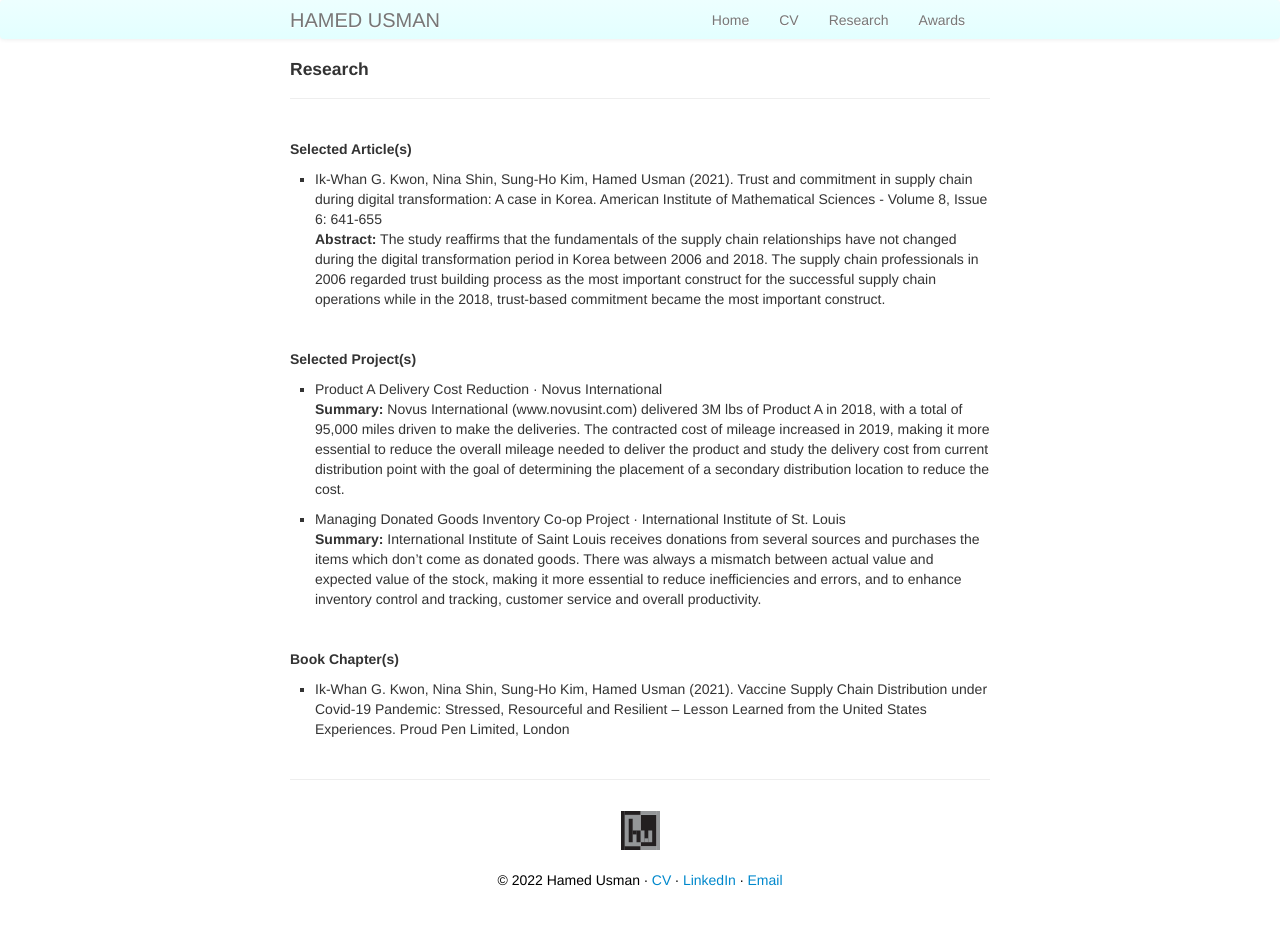
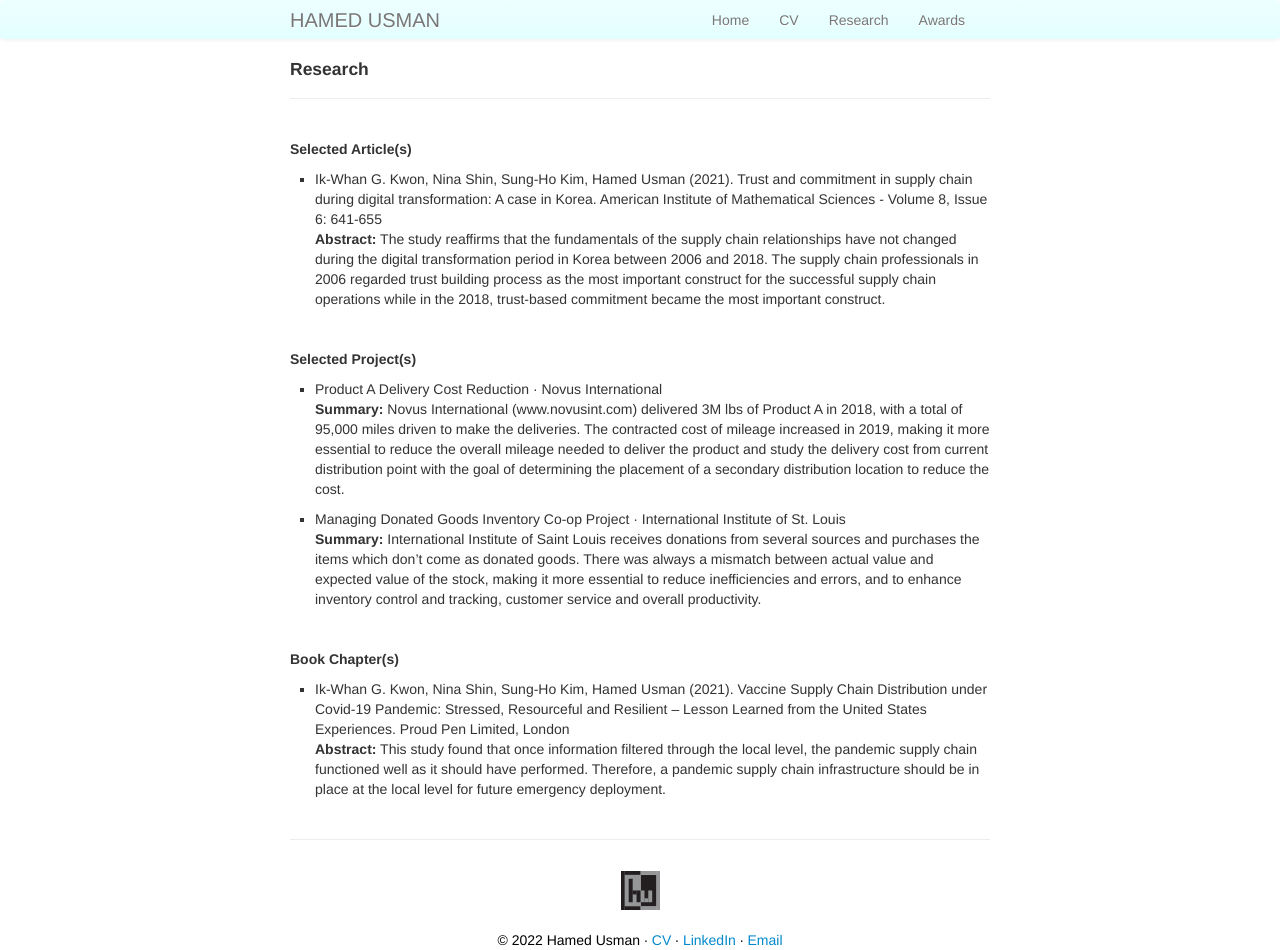
Before and after one commit to hamedusman/hamedusman.github.io, a Jekyll site: the page built from pages/research.md, in a window 1280 px wide. Built offline with Jekyll 4.4.1, drawn with Linux system fonts in a browser that asks for light colours; before the commit the page ends 900 px from its top, so only the background shows below that.

Commit message:
Update research.md

```diff
--- a/pages/research.md
+++ b/pages/research.md
@@ -20,4 +20,5 @@ description: List of Research Articles and Book Chapters
 <h5>Book Chapter(s)</h5>
 <ul>
 <li>Ik-Whan G. Kwon, Nina Shin, Sung-Ho Kim, Hamed Usman (2021). Vaccine Supply Chain Distribution under Covid-19 Pandemic: Stressed, Resourceful and Resilient – Lesson Learned from the United States Experiences. Proud Pen Limited, London</li>
+  <p><b>Abstract:</b> This study found that once information filtered through the local level, the pandemic supply chain functioned well as it should have performed. Therefore, a pandemic supply chain infrastructure should be in place at the local level for future emergency deployment.</p>
 </ul>
```
